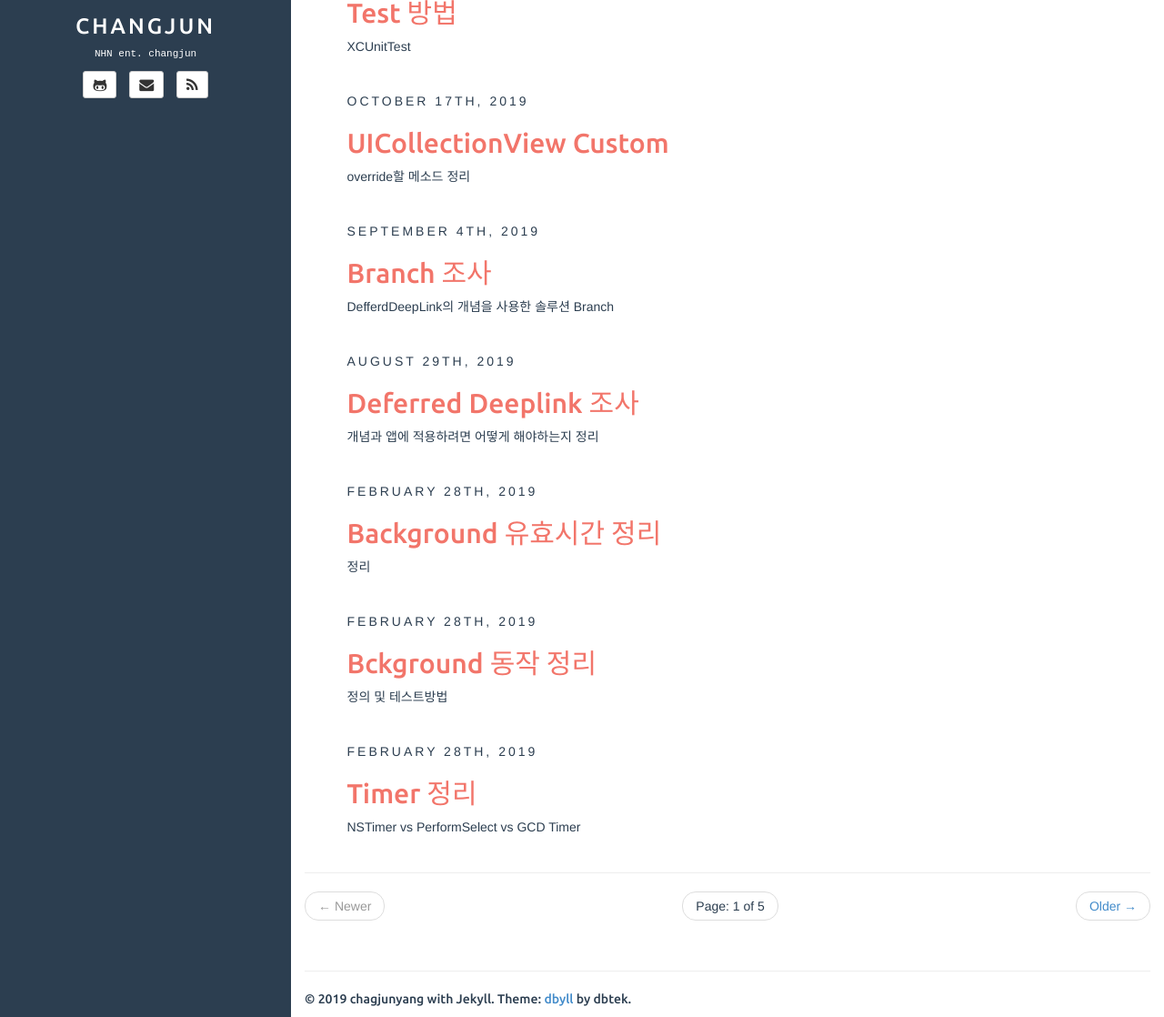
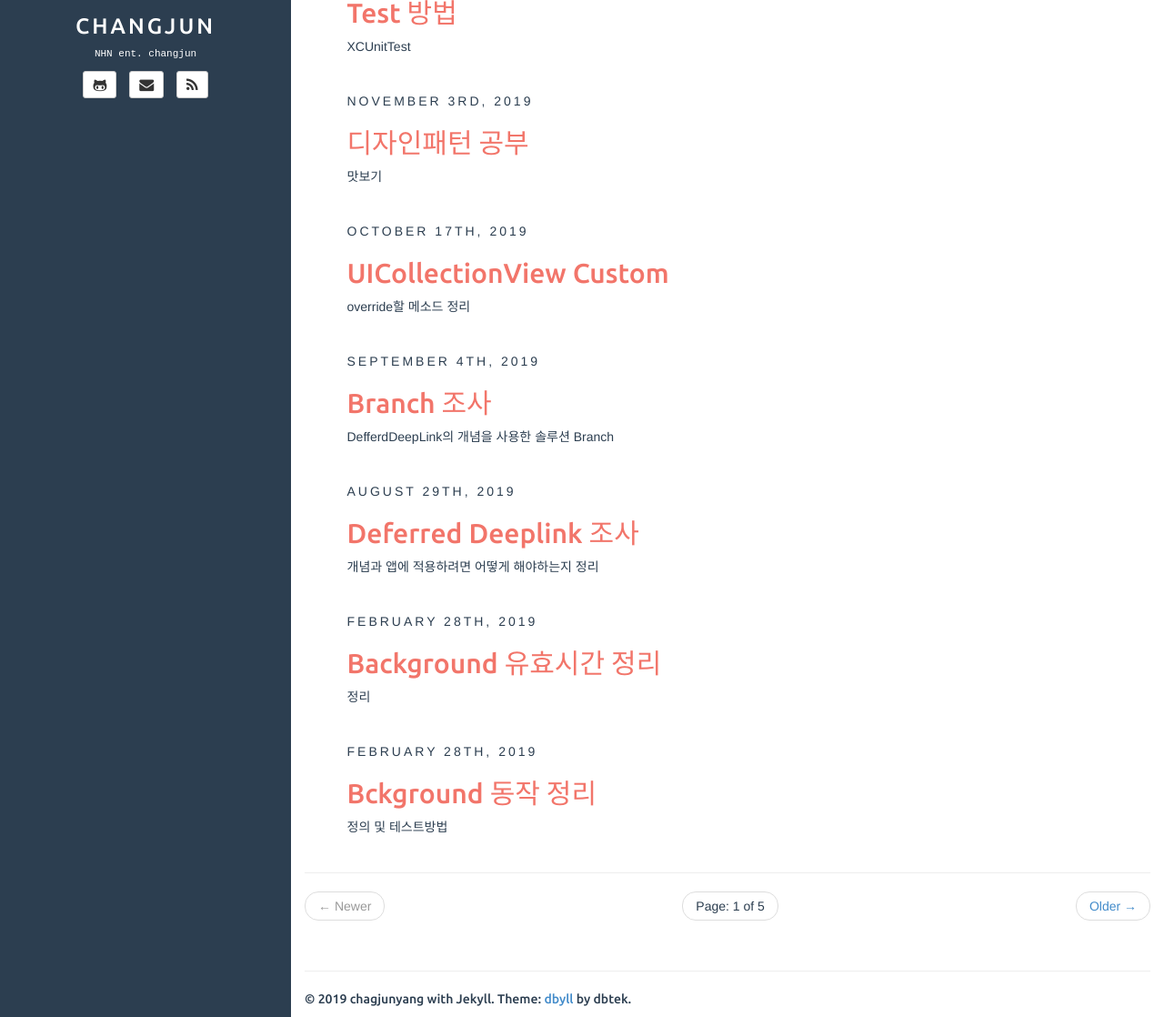
Before and after one commit to chagjunyang/chagjunyang.github.io, a Jekyll site: the page built from index.html, in a window 1280 px wide and 1400 px high, scrolled down 309 px, cut to the strip 282-1400 px from the top of the window. Shown: the whole strip at 91% size. Built offline with Jekyll 4.4.1, drawn with Linux system fonts in a browser that asks for light colours; the list of posts is cut into pages by our own code; some of the changed lines change nothing that is shown.

Commit message:
add design pattern

````diff
--- /dev/null
+++ b/_posts/iOS/Info/2019-11-03-DesignPattern.md
@@ -0,0 +1,498 @@
+---
+layout: post
+title: 디자인패턴 공부
+categories: [iOS]
+tags: [iOS 정보]
+description: 맛보기
+comments: false
+
+---
+
+# 1.UML
+
+## 정의
+
+- 모델링 언어의 대표
+- 표준 통합 모델링 언어
+
+## 종류
+
+### 구조
+
+- 클래스 다이어그램
+- 객체 다이어그램
+- 복합체 구조 다이어그램
+- 배치 다이어그램
+- 컴포넌트 다이어그램
+- 패키지 다이어그램
+
+### 행위
+
+- 활동 다이어그램
+- 상태 머신 다이어그램
+- 유즈케이스 다이어그램
+- 상호작용 (interaction) 다이어그램
+
+## 클래스 다이어그럼
+
+### 관계
+
+- 연관 관계
+- 의존 관계
+- 집합 관계
+- 일반화 관계 : 상속
+- 실체화 관계 : 인터페이스 구현
+
+### 연관관계, 의존관계
+
+- 둘 다 모두 서로 상속, 집합 등으로 묶여있지 않음
+- 한 클래스가 수정되면 다른클래스에 수정해야 하는 상황 발생 가능
+- 연관관계 : 참조가 전역적으로 일어남. 라이프사이클이 같음
+- 의존관계 : 참조가 지역적으로 일시적
+
+
+# 2. 객체지향 원리
+
+## 1. 추상화
+
+- 사물의 공통된 특징을 추상적으로 파악해 대상을 인식하는 과정
+- 수만의 특징 중 내가 관심을 갖는 것을 추사황 대상으로 삼는다.
+- 예를들어 학생의 경우 부모님은 머리, 옷, 성적이 관심대상이고 교수님입장에서는 학번, 지각률 등이 관심대상일 것이다.
+
+
+## 2. 캡슐화
+
+- 요구사항 변화에 유연하려면 응집도를 높이고 결합도를 낮춘다.
+- 캡슐화는 낮은 결합도를 유지하는데 도움이되는 객체지향 개념이다.
+- 내부의 로직을 숨기고 바깥에 특정 인터페이스만 연결하여 그것을 사용하게한다.
+- 바깥에서 변경을 최소화하여 서로의 결합도를 낮추는 것
+
+## 3. 일반화
+
+- 상속이라고도 표현
+- 잘못된 상속을 하면 부모클래스의 불필요한 정보까지 자식이 알게된다
+- 이럴 경우 삭송이아닌 `위임`을 통해 해결한다.
+- 위임이란 자신이 직접 기능을 실행하지 않고 다른 클래스의 객체가 기능을 실행하도록 위임하는 것
+- 즉, 일반화 관계에서 연관관계 혹은 의존관계로 해결한다.
+
+## 4. 다형성
+
+- 서로다른 클래스의 객체가 같은 메시지를 받알을 때 각자의 방슥으로 동작하는 능력
+- 예를들어 A클래스를 상속받아 a메소들 오버라이드하는 B,C클래스의 a메소드는 다르게 동작 할 것이다.
+- 혹은 추상클래스에 정의된 a메소드를 구현하는 B,C클래스의 a메소드는 다르다.
+- 다형성은 Composite패턴의 핵심이다
+
+# 3. SOLID 원칙
+
+## SRP (Single Responsibility Principle)
+
+- 단일 책임 원칙
+- 객체는 단 하나의 책임만 가져야 한다
+- 흔히들 많은 책임을 하나의 객체가 수행하게 코딩한다. 이를 여러객체로 역할에 맞게 분산시켜야 함
+
+## OCP (Open Closed Principle)
+
+- 개방 폐쇠 원칙
+- 기존코드를 변경하지 않으면서 기능을 추가할 수 있또록 설계가 되어야 한다.
+- 이 때 좋은 방법충 하나가 캡슐화이다.
+- 추상클래스에 메소드 a를 넣어두고, 요구사항이 추가되어 a메소드의 역할이 상황에따라 변경된다면 a메서드를 구현하는 개체만 하나 추가하면 된다.
+
+## LSP (Liskov Substitution Principle)
+
+- 리스코프 치환 원칙
+- 일반화 관계에서 자식이 부모의 역할을 수행할 수 있어야 한다는 것
+- 예를들어보자
+
+포유류 <- 원숭이
+
+포유류는 알을 낳지 않고 새끼를 낳아 번식한다.
+포유류는 젖을 먹여서 새끼를 키우고 폐를 통해 호흡한다.
+
+원숭이는 알을 낳지 않고 새끼를 낳아 번식한다.
+원숭이는 젖을 먹여서 새끼를 키우고 폐를 통해 호흡한다.
+
+## DIP (Denpendency Inversion Principle)
+
+- 의존 역전 원칙
+- 의존 관계를 맺을 떄의 가이드라인
+- 자주 변화하는 것보다는 변화하기 어려운것에 의존하라는 원칙
+- DIP 는 유연한 프로그램에 필수이다.
+- DI (Denpendency injection) 기술로 변화헤 쉽게 수용가능한 코딩이 가능하다
+
+## ISP (Interface Segregation Principle)
+
+- 인터페이스 분리 원칙
+- 인터페이스를 클라이언트에 특화되도록 분리시키는 설계 원칙
+- 클라이언트 단위로 혹은 기능 단위로 인터페이스를 묶어 코딩
+- 이 역시 DIP와 마찬가지로 의존성 주입을 통해 유연한 코딩이 가능해짐
+
+
+# 4. 다지안 패턴
+
+## 디자인 패턴의 이해
+
+- 문제 해결을 위해 동일한 유형이나 양식을 기술하는 것
+- 한 번 하면 두번다시 하지않고 해결할 수 있는 템플릿 같은 것
+
+## Gof 디자인 패턴
+
+
+- 생성 패턴 : 객체 생성에 관련된 패턴으로, 객체 생성과 조합을 캡슐화해 특정 객체가 생성되거나 변경되어도 프로그램에 구조에 영향을 주지 않도록 유연성 제공
+
+- 구조 패턴 : 클래스나 객체를 조합해 더 큰 구조를 만드는 패턴
+- 행위 패턴 : 개개체나 클래스 사이의 알고리즘이나 책임 분배에 관련된 패턴
+
+
+| 생성 패턴 | 구조 패턴 | 행위 패턴 |
+| --- | --- | --- |
+| 추상 팩토리 | 어댑터 | 책임 연쇄 |
+| 빌더 | 브릿지 | 커맨드 |
+| 팩토리 메서드 | 컴퍼지트 | 인터프리터 |
+| 프로토타입 | 데커레이터 | 미디에이터 |
+| 싱글턴 | 퍼사드 | 메멘토 |
+|  | 플라이웨이트 | 옵저버 |
+|  | 프록시 | 스테이트 |
+| | |스트래티지|
+| | |템플릿 메서드|
+| | |비지터|
+
+---
+
+
+# 1. 객체 생성
+
+1. 팩토리메서드
+2. 추상 팩토리
+3. 빌더
+
+## 팩토리 메서드
+
+-  정의 : 객체를 생성하는 인터페이스를 정의하되, 실제 객체 생성은 해당 객체가 속하는 서브 클래스에서 하도록 한다.
+
+### 사용하는 시점
+
+- 정확히 어떤 클래스의 객체가 생성될 지 예상할 수 없을때
+- 생성되는 객체의 클래스들을 특정 클래스의 서브 클래스들로 두고자 할 때
+
+### 장점
+
+- 클라이언트가 내부를 알 필요없이 인터페이스만 알면됨
+- 객체가 추가되거나 수정되어도 클라이언트에 영향이 없거나 적음
+
+### 단점
+
+- 팩토리 메서드패턴은 상속을 기반으로하기 때문에 뎁스가 깊어지거나 잘못 사용되면 복잡해질 수 있다.
+- 부모 클래스를 전혀 확장하지 않고 정해진 인터페이스만 사용함 -> 만약 어떤 하위클래스에서 특정 메소드가 필요하면 부모에 선언하고 다른 객체에 불필요한 메소드가 추가되어야함
+
+### ex
+
+``` objc
+
+@interface Pizza : NSObject
+
+- (NSNumber *)price;
++ (Pizza *)pizzaWithName:(NSString *)aName;
+
+@end
+
+@interface SeafoodPizza : Pizza
+@end
+
+@interface CheesePizza : Pizza
+@end
+
+```
+
+``` objc
+@implementation Pizza
+
++ (Pizza *)pizzaWithName:(NSString *)aName
+{
+    Pizza *sResult = nil;
+
+    if([aName isEqualToString:@"SeafoodPizza"])
+    {
+        sResult = [SeafoodPizza new];
+    }
+    else if([aName isEqualToString:@"CheesePizza"])
+    {
+        sResult = [CheesePizza new];
+    }
+
+    return sResult;
+}
+
+- (NSNumber *)price { return nil;}
+
+@end
+
+@implementation SeafoodPizza : Pizza
+- (NSNumber *)price
+{
+    return @(2000);
+}
+@end
+
+@implementation CheesePizza : Pizza
+- (NSNumber *)price
+{
+    return @(1000);
+}
+@end
+```
+
+## 추상 팩토리
+
+-  다양한 구성 요소 별로 '객체의 집합'을 생성해야 할 때 유용하다. 이 패턴을 사용하여 상황에 알맞은 객체를 생성할 수 있다
+-  단순 객체를 생성해서 반환하는게아닌 연관된 객체간의 의존성 죽입 혹은 직접관여를 하기도함
+
+http://besma.tistory.com/entry/팩토리-메소드-패턴
+
+### 추상 팩토리 vs 팩토리 메소드
+
+- 팩토리 메소드는 하나의 목적을 달성하는 객체를 생성 (상속, 추상화도 가능)
+- 추상 팩토리는 팩토리 메소드를 사용하던가, 여러 구성요소의 객체의 집합을 생성하여 반환하므로 추상팩토리 안에서 여러조합의 조합식이 만들어질 수 있음
+
+## 빌더
+
+- https://johngrib.github.io/wiki/builder-pattern/
+
+- 복잡한 객체를 만들 때 사용
+- 객체를 생성하는 방법과 표현하는 방법을 분리하는게 핵심
+
+- Builder : 빌더 인터페이스.
+- ConcreteBuilder : 빌더 인터페이스 구현체. 부품을 합성하는 방식에 따라 여러 구현체를 만든다.
+- Director : Builder를 사용해 객체를 생성한다.
+- Product : Director가 Builder로 만들어낸 결과물.
+
+### ex
+
+#### Builder
+
+``` objc
+@interface ProductBuilder : NSObject <Builder>
+
+@property (nonatomic) NSString *name;
+@property (nonatomic) NSNumber *price;
+
+- (Product *)buildProduct;
+
+@end
+```
+
+#### Director
+``` objc
+@interface ProductDirector : NSObject
+
+- (Product *)makeMonitorWithBuilder:(id<Builder>)builder;
+- (Product *)makeKeyboardWithBuilder:(id<Builder>)builder;
+
+@end
+
+
+@implementation ProductDirector
+
+- (Product *)makeMonitorWithBuilder:(id<Builder>)builder
+{
+    builder.name = @"alphascan";
+    builder.price = @(100000);
+
+    return [builder buildProduct];
+}
+
+
+- (Product *)makeKeyboardWithBuilder:(id<Builder>)builder;
+{
+    builder.name = @"anne pro2";
+    builder.price = @(120000);
+
+    return [builder buildProduct];
+}
+
+@end
+```
+
+### Client
+
+``` objc
+@interface Client : NSObject
+@end
+
+@implentation Client
+
+- (Product *)sellMonitor
+{
+    ProductDirector *director = [ProductDirector new];
+    ProductBuilder *builder = [ProductBuilder new];
+    Product *monitor = [director makeMonitorWithBuilder:builder];
+
+    return monitor;
+}
+
+- (Product *)sellKeyboard
+{
+    ProductDirector *director = [ProductDirector new];
+    ProductBuilder *builder = [ProductBuilder new];
+    Product *monitor = [director makeKeyboardWithBuilder:builder];
+
+    return monitor;
+}
+
+@end
+```
+
+# 2. 인터페이스 맞추기
+
+## 어댑터
+
+- 어떤 클래스의 인터페이스를 클라이언트가 원하듣 다른 인터페이스로 변환
+- 원본 클래스의 수정없이 인터페이스만 내가 원하는 요구사항에 맞춰 사용하고싶을 때 사용
+
+### 클래스 어댑터
+
+- 올드 클래스를 상속받아 구현
+
+### 객체 어댑터
+
+- 올드 클래스를 멤버변수로 두고 사용해서 구현
+
+## 브리지
+
+- 추상체를 그것의 구현체와 분리시킴으로써 두가지를 독립적으로 분리
+- POP에서 상요되는 Protocol과 구현체가 완전히 분리된상태를 뜻함
+
+
+## 퍼사드
+
+- 외부에서 사용하기쉽게 여러 인터페이스를 하나로 모아서 동작하게하는 것
+- 바깥에서 원하는 동작을 하기위해 A, B, C 3개의 메소드를 호출해야했다면  퍼사드클래스를통해 메소드1개만 호출하는 식
+- 고수준 인터페이스 제공
+
+``` java
+class CPU {
+    public void freeze() { ... }
+    public void jump(long position) { ... }
+    public void execute() { ... }
+}
+class Memory {
+    public void load(long position, byte[] data) {
+        ...
+    }
+}
+class HardDrive {
+    public byte[] read(long lba, int size) {
+        ...
+    }
+}
+/* Façade */
+class Computer {
+    public void startComputer() {
+        CPU cpu = new CPU();
+        Memory memory = new Memory();
+        HardDrive hardDrive = new HardDrive();
+        cpu.freeze();
+        memory.load(BOOT_ADDRESS, hardDrive.read(BOOT_SECTOR, SECTOR_SIZE));
+        cpu.jump(BOOT_ADDRESS);
+        cpu.execute();
+    }
+}
+
+/* Client */
+class You {
+    public static void main(String[] args) throws ParseException {
+        Computer facade = /* grab a facade instance */;
+        facade.startComputer();
+    }
+}
+```
+
+# 3. 객체 분리
+
+## 미디에이터
+## 옵저버
+
+
+# 4. 추상 컬렉션
+
+## 컴포지트 패턴
+
+```java
+/** "Component" */
+interface Graphic {
+    public void print();
+}
+
+/** "Composite" */
+class CompositeGraphic implements Graphic {
+    private List<Graphic> mChildGraphics = new ArrayList<Graphic>();
+
+    public void print() {
+        for (Graphic graphic : mChildGraphics) {
+            graphic.print();
+        }
+    }
+    public void add(Graphic graphic) {
+        mChildGraphics.add(graphic);
+
+        public void remove(Graphic graphic) {
+            mChildGraphics.remove(graphic);
+        }
+    }
+
+    class Ellipse implements Graphic {
+        public void print() {
+            System.out.println("Ellipse");
+        }
+    }
+
+    public class Program {
+        public static void main(String[] args) {
+            Ellipse ellipse1 = new Ellipse();
+            Ellipse ellipse2 = new Ellipse();
+            Ellipse ellipse3 = new Ellipse();
+            Ellipse ellipse4 = new Ellipse();
+
+            CompositeGraphic graphic = new CompositeGraphic();
+            CompositeGraphic graphic1 = new CompositeGraphic();
+            CompositeGraphic graphic2 = new CompositeGraphic();
+
+            graphic1.add(ellipse1);
+            graphic1.add(ellipse2);
+            graphic1.add(ellipse3);
+
+            graphic2.add(ellipse4);
+
+            graphic.add(graphic1);
+            graphic.add(graphic2);
+
+            graphic.print();
+        }
+    }
+}
+```
+
+
+## 이터레이터 패턴
+
+- 컬렉션 구현 방법을 노출시키지 않으면서도 그 집합체 안에 들어있는 모든 항목에 접근할 수 있는 방법을 제공한다.
+
+``` C#
+var primes = new List<int>{ 2, 3, 5, 7, 11, 13, 17, 19};
+long m = 1;
+foreach (var p in primes)
+m *= p;
+```
+
+# 5. 객체의 행동 확장
+
+## 스트레티지 패턴
+
+- 전략을 쉽게 변경하게 해주는 패턴
+- 프로그램에서 특정 알고리즘 혹은 로직등을 쉽게 변경하거나 동적으로 변경될 수 있는데 이 때 적용하기 좋음
+- 기존 로직에 새로운 케이스가 생길경우 적용
+
+### 상황
+
+- 로봇이 움직이는데 나는로봇, 걸어가는 로봇, 달려가는로봇 3가지가 있다고 가정
+- 로봇의 move라는 추상 메소드를 구현한 flyingStrategy, WalkingStrategy, runingStrategy 3가지 스트래티지(클래스)를 만든다
+- 나는 로봇을 만든다면 self.movingStrategy = new flyingStrategy() 이런식으로 DI
````
Also changed, not shown: _posts/iOS/Info/2018-11-02-View.md (+0 -1 lines).
